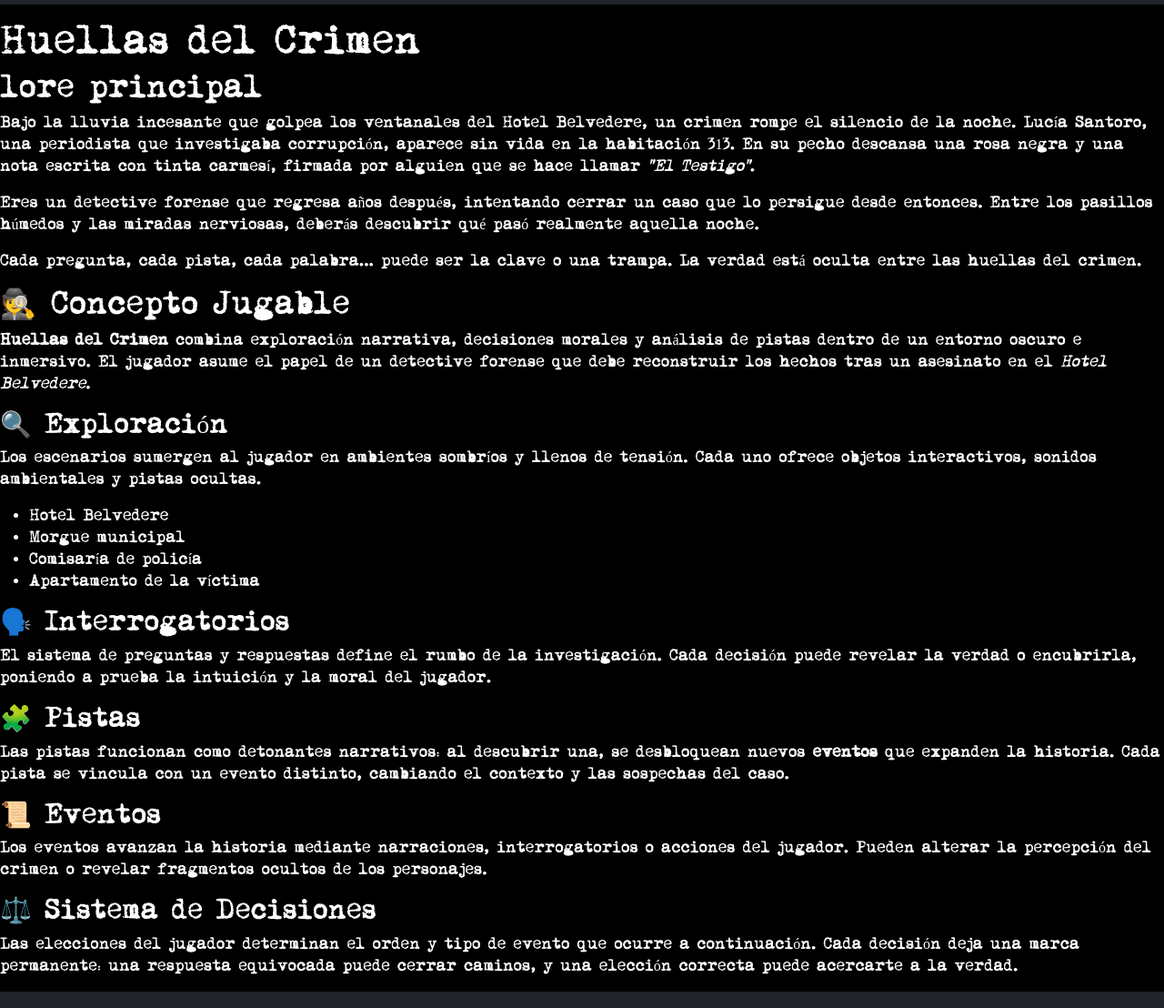
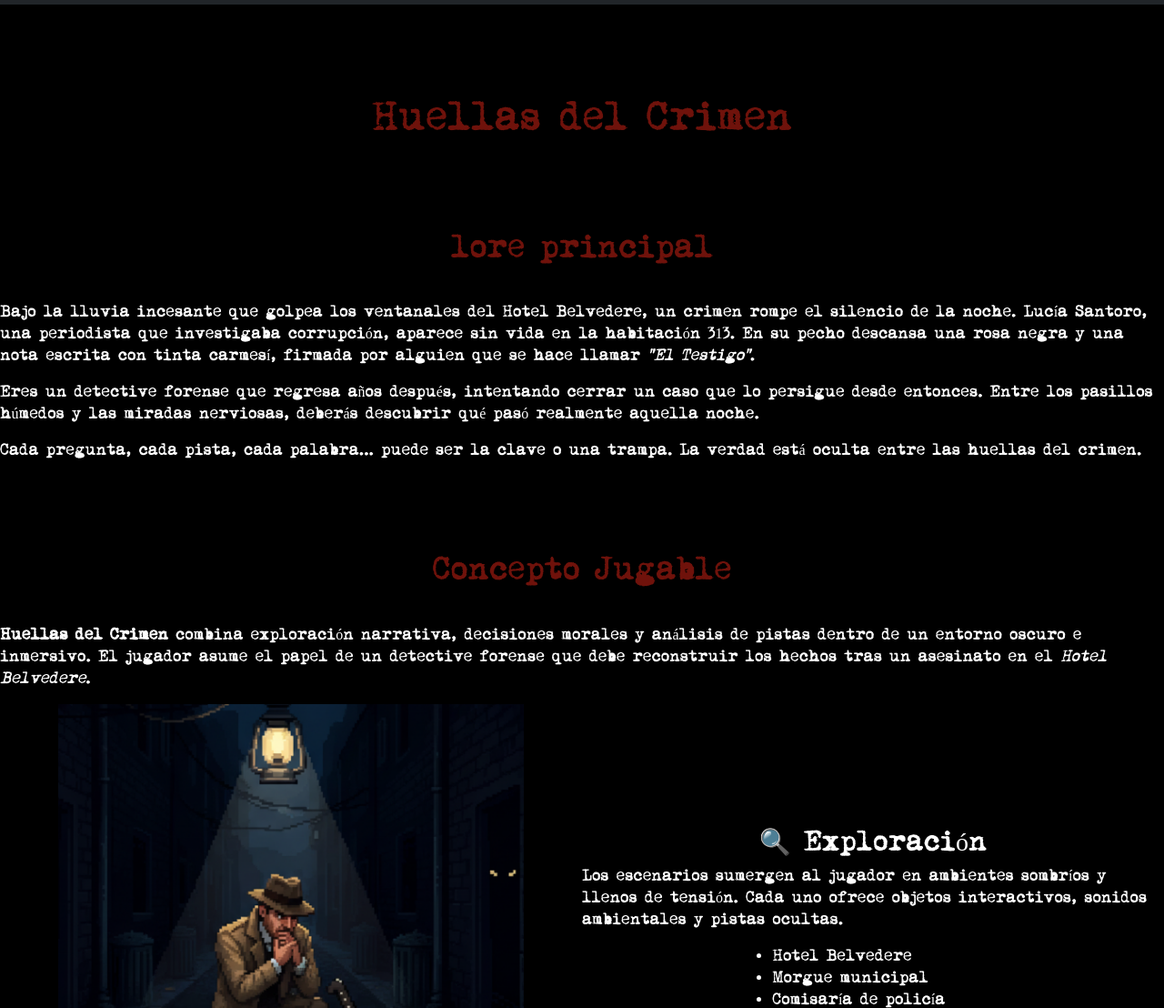
Before and after one commit to vash456/huellas_del_crimen, a plain HTML site: page juegos.html in a window 1280 px wide. Shown: the part 101-1209 px from the top of the page at 91% size. Drawn offline with nearby package versions, Linux system fonts and the light colour scheme.

Commit message:
cambios antes del pull

```diff
--- a/Style.css
+++ b/Style.css
@@ -141,6 +141,35 @@ color: white;
   margin-bottom: 40px;
 }
 
+.lore h1{
+  margin-top: 100px;
+  text-align: center;
+  color: #6f120b;
+  margin-bottom: 40px;
+}
+.lore h2{
+  margin-top: 100px;
+  text-align: center;
+  color: #6f120b;
+  margin-bottom: 40px;
+}
+
+.cont-explo{
+  display: flex;
+}
+
+.img-explo, .text-explo{
+  width: 50%;
+  display: flex;
+  flex-direction: column;
+  justify-content: center;
+  align-items: center;
+}
+
+.img-explo img{
+  width: 80%;
+}
+
 .contenedor-codigo {
   background-color: #1e1e1e;
   color: #d4d4d4;
--- a/juegos.html
+++ b/juegos.html
@@ -52,7 +52,7 @@
         </div>
     </nav>
     <!-- lore de juego -->
-     <section id="lore">
+     <div class="lore">
   <h1>Huellas del Crimen</h1>
   <h2>lore principal</h2>
   <p>
@@ -71,13 +71,18 @@
     Cada pregunta, cada pista, cada palabra... puede ser la clave o una trampa.
     La verdad está oculta entre las huellas del crimen.
   </p>
-  <h2>🕵️ Concepto Jugable</h2>
+  <h2>Concepto Jugable</h2>
 
   <p>
     <b>Huellas del Crimen</b> combina exploración narrativa, decisiones morales y análisis de pistas dentro de un entorno oscuro e inmersivo.
     El jugador asume el papel de un detective forense que debe reconstruir los hechos tras un asesinato en el <em>Hotel Belvedere</em>.
   </p>
 
+  <div class="cont-explo">
+    <div class="img-explo">
+      <img src="Imagenes/Juegos imagenes/1.png" alt="imagen exploración">
+    </div>
+    <div class="text-explo">
       <h3>🔍 Exploración</h3>
       <p>
         Los escenarios sumergen al jugador en ambientes sombríos y llenos de tensión. Cada uno ofrece objetos interactivos, sonidos ambientales y pistas ocultas.
@@ -88,6 +93,11 @@
         <li>Comisaría de policía</li>
         <li>Apartamento de la víctima</li>
       </ul>
+    </div>
+
+  </div>
+
+
 
   <h3>🗣️ Interrogatorios</h3>
   <p>
@@ -113,7 +123,7 @@
     Cada decisión deja una marca permanente: una respuesta equivocada puede cerrar caminos, y una elección correcta puede acercarte a la verdad.
   </p>
 
-</section>
+</div>
 
 <!-- Footer -->
   <footer class="bg-dark text-light pt-4">
```
Also changed, not shown: Imagenes/Juegos imagenes/1.png (added), Imagenes/Juegos imagenes/2.png (added), Imagenes/Juegos imagenes/3.png (added), Imagenes/Juegos imagenes/4.png (added), Imagenes/Juegos imagenes/5.png (added), Imagenes/Juegos imagenes/6.png (added), Imagenes/Juegos imagenes/7.png (added). Lines whose indentation alone changed are shown as unchanged.
